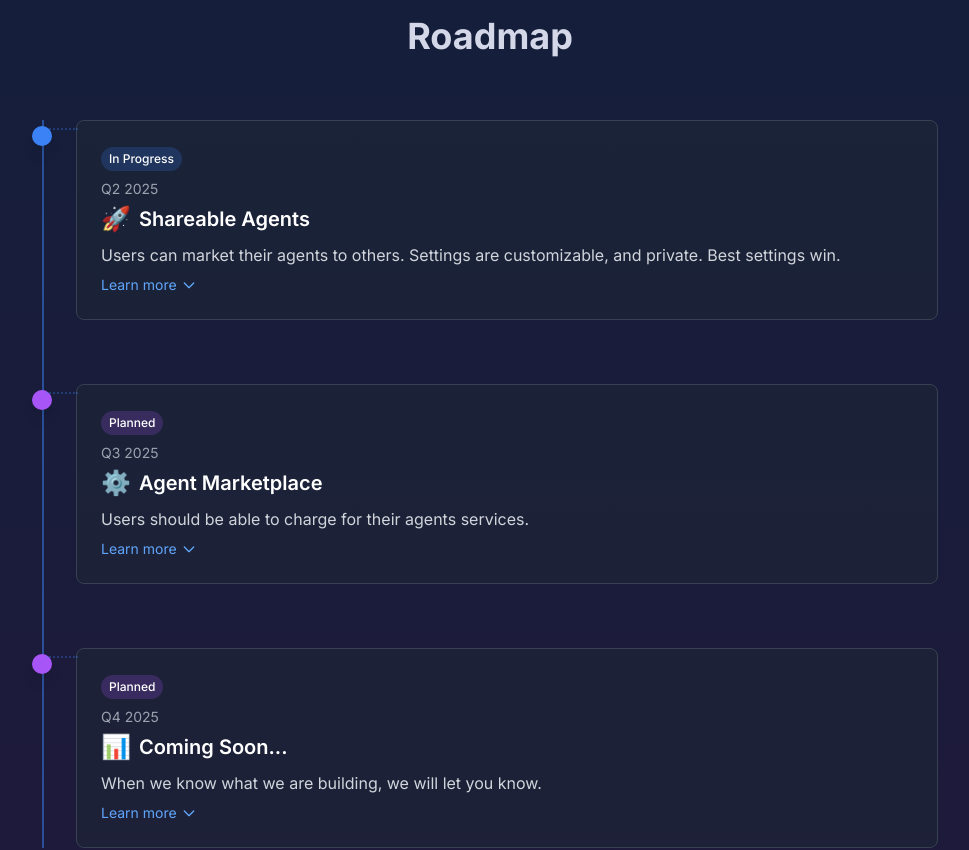
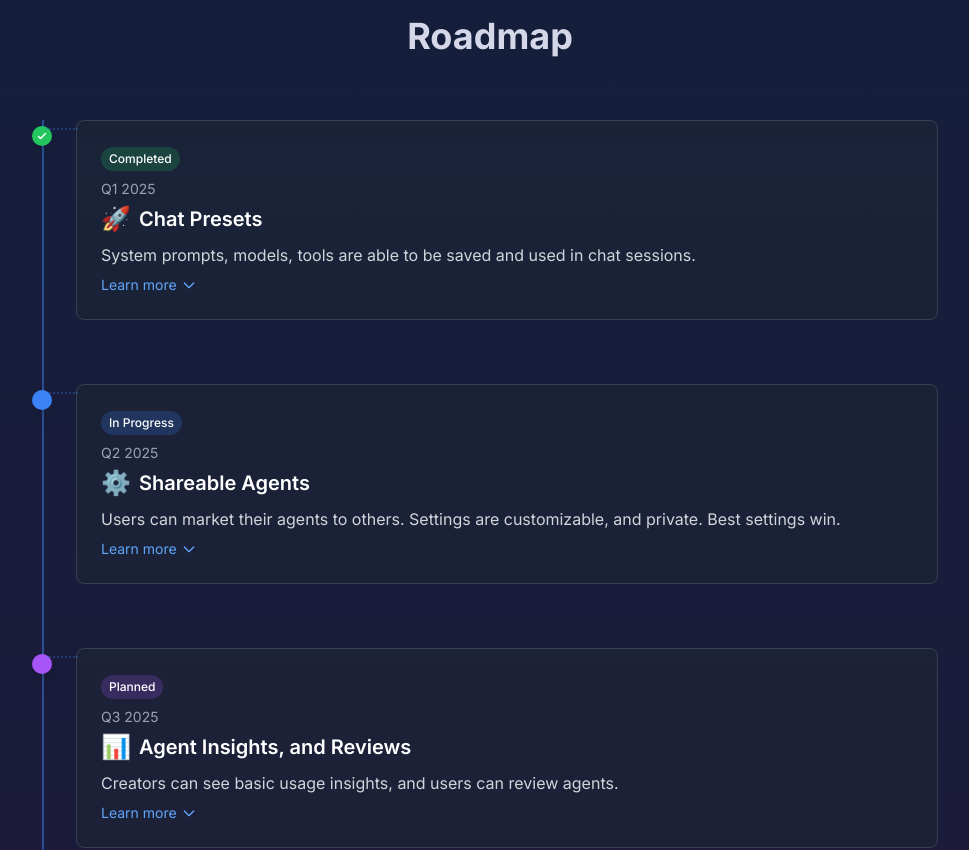
Before and after one commit to promptengineers-ai/website, a Next.js app: page / in a window 1280 px wide. Shown: the part 880-1730 px from the top of the page, without its empty margins (150-1119 px from the left). Built offline with nearby package versions, Linux system fonts and the light colour scheme; no server answers.

Commit message:
One more setting

```diff
--- a/src/sections/RoadmapSection.tsx
+++ b/src/sections/RoadmapSection.tsx
@@ -15,27 +15,36 @@ type Status = 'completed' | 'in-progress' | 'planned';
 
 const roadmapData = [
   {
+    date: 'Q1 2025',
+    title: 'Chat Presets',
+    description: 'System prompts, models, tools are able to be saved and used in chat sessions.',
+    status: 'completed' as Status,
+    icon: icons.A,
+    details: 'System prompts, models, tools are able to be saved and used in chat sessions.'
+    + ' Users can also create their own presets. This allows for a more personalized chat experience.'
+  },
+  {
     date: 'Q2 2025',
     title: 'Shareable Agents',
     description: 'Users can market their agents to others. Settings are customizable, and private. Best settings win.',
     status: 'in-progress' as Status,
-    icon: icons.A,
-    details: 'There will be a review system for users to review agents, a way to see how many people have used an agent, and a way to see how many people have rated an agent.'
+    icon: icons.B,
+    details: 'There will be a system for users to review agents, a way to see how many people have used an agent, and a way to see how many people have rated an agent.'
   },
   {
     date: 'Q3 2025',
-    title:  'Agent Marketplace',
-    description: 'Users should be able to charge for their agents services.',
+    title:  'Agent Insights, and Reviews',
+    description: 'Creators can see basic usage insights, and users can review agents.',
     status: 'planned' as Status,
-    icon: icons.B,
-    details: 'Different payment methods will be available, and users will be able to set their own prices. The marketplace will be open to all users.'
+    icon: icons.C,
+    details: 'Backend dashboard for creators to see basic usage insights, and a system for users to review agents.'
   },
   {
-    date: 'Q4 2025',
+    date: 'Q1 2026',
     title: 'Coming Soon...',
     description: 'When we know what we are building, we will let you know.',
     status: 'planned' as Status,
-    icon: icons.C,
+    icon: icons.D,
     details: 'More details to come!'
   },
 ];
```
